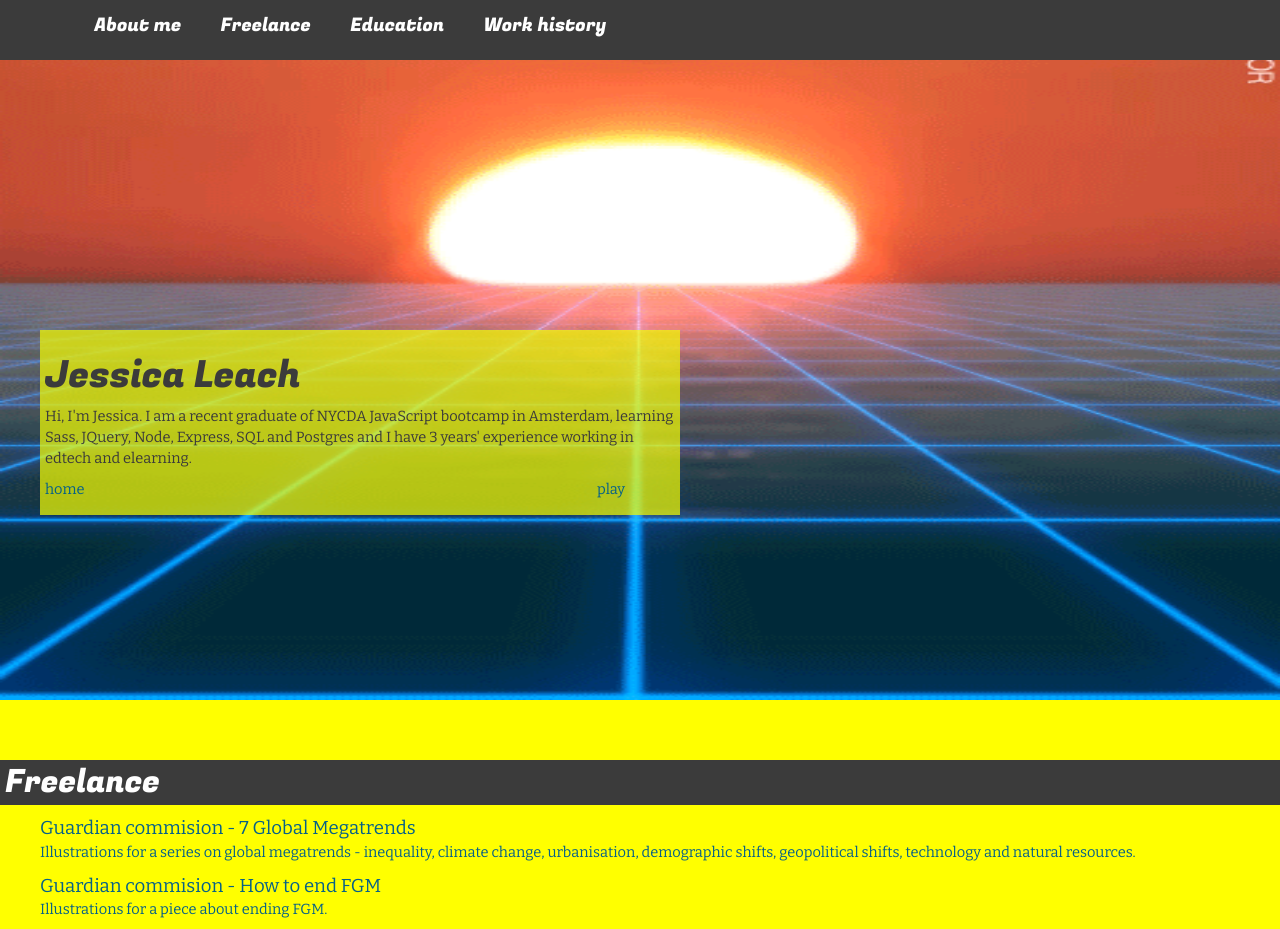
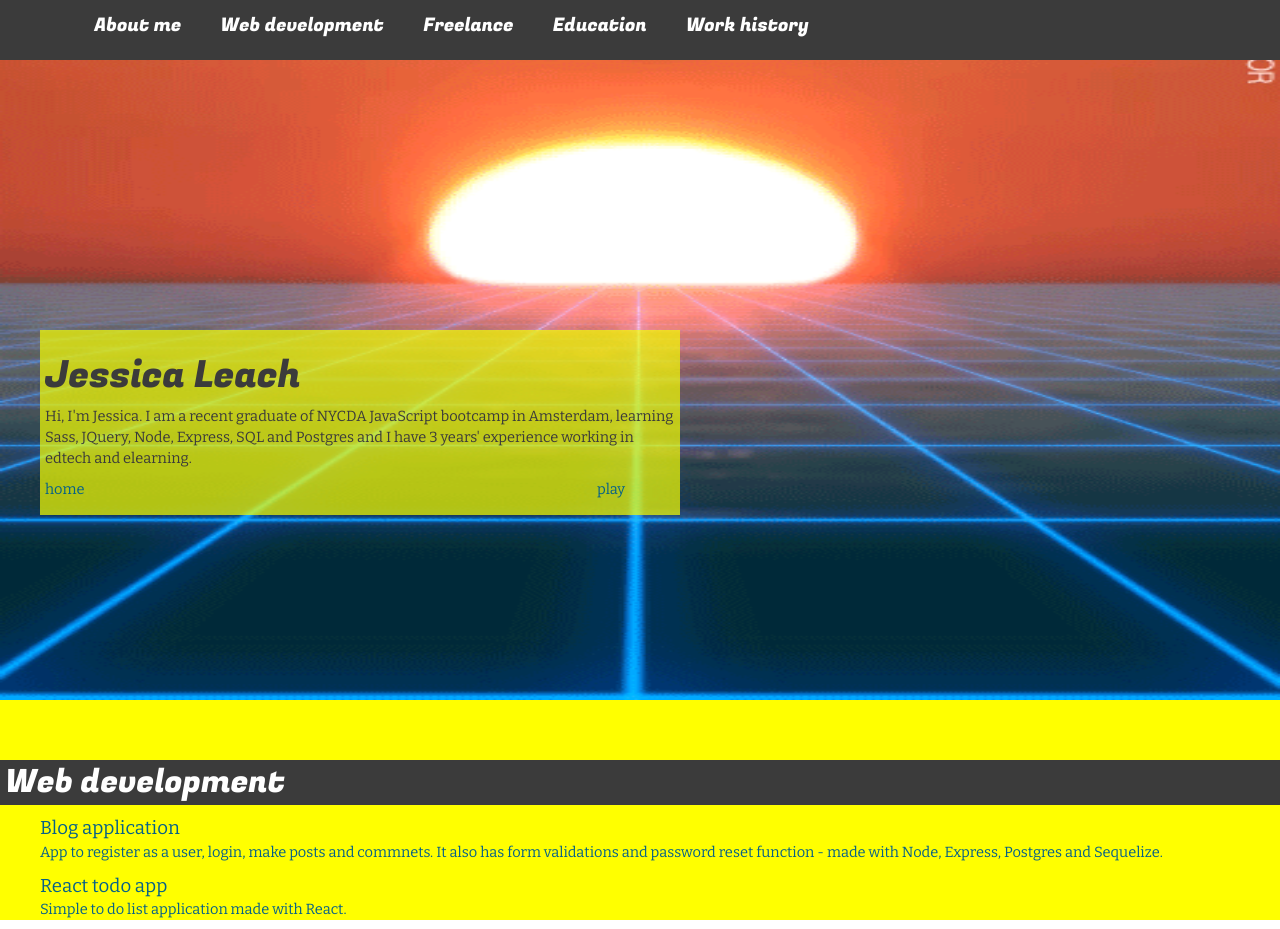
Before and after one commit to JessicaML/Jess-personal-website, a plain HTML site: page work.html in a window 1280 px wide. Shown: the top 929 px of the page. Drawn offline with nearby package versions, Linux system fonts and the light colour scheme.

Commit message:
added web dev

```diff
--- a/work.html
+++ b/work.html
@@ -45,6 +45,7 @@
             <div class="collapse navbar-collapse" id="bs-example-navbar-collapse-1">
                 <ul class="nav navbar-nav">
                 <li><a href="#one">About me</a></li>
+                <li><a href="#two">Web development</a></li>
                 <li><a href="#four">Freelance</a></li>
                 <li><a href="#five">Education</a></li>
                 <li><a href="#six">Work history</a></li>
@@ -67,6 +68,18 @@
             </div>
           </div>
 
+          <div id="two">
+              <h2>Web development</h2>
+              <ul>
+                  <li><a target="_blank" href="https://shrouded-ocean-40398.herokuapp.com/">Blog application</a>
+                  <p>App to register as a user, login, make posts and commnets. It also has form validations and password reset function - made with Node, Express, Postgres and Sequelize.</p></li>
+
+                  <li><a target="_blank" href="https://github.com/JessicaML/react-to-do-list-app">React todo app</a>
+                  <p>Simple to do list application made with React.</p></li>
+
+
+              </ul>
+          </div>
 
     <div id="four">
         <h2>Freelance</h2>
```
